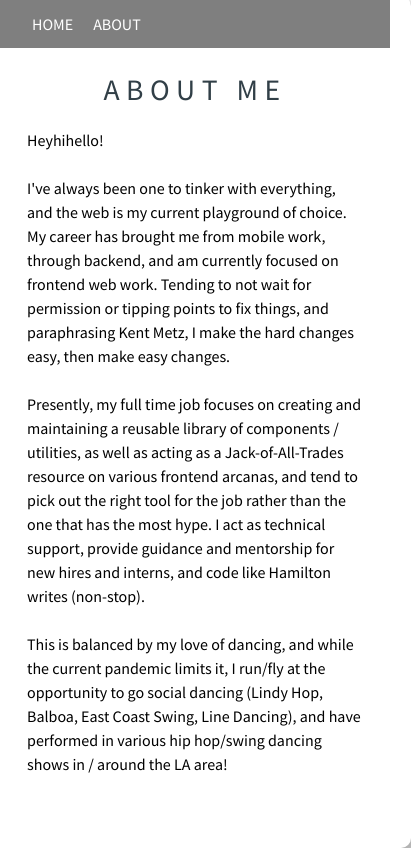
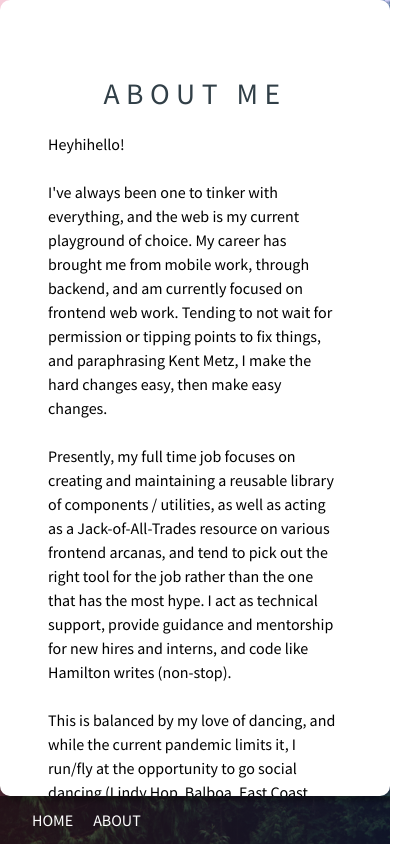
Before and after one commit to chrisarevir/personal-site, a React (Create React App) app: page /about in a window 390 px wide. Shown: the whole page, 411 px wide, since content can reach past the window. Built offline with nearby package versions, Linux system fonts and the light colour scheme.

Commit message:
fix: making it look good on mobile

```diff
--- a/src/components/Card.tsx
+++ b/src/components/Card.tsx
@@ -47,6 +47,17 @@ const Card = styled.section<{ state?: TransitionStatus }>`
       `;
     }
   }}
+
+  @media (max-width: 450px) {
+    bottom: 48px;
+    left: 0;
+    max-height: calc(100vh - 48px);
+    min-width: 0;
+    overflow: auto;
+    top: unset;
+    transform-origin: unset;
+    transform: unset;
+  }
 `;
 
 const AnimatedCard: React.FC = ({ children }) => {
--- a/src/components/Header.tsx
+++ b/src/components/Header.tsx
@@ -24,6 +24,10 @@ const Header = styled.header`
   a + a {
     margin-left: 20px;
   }
+
+  @media (max-width: 450px) {
+    bottom: 0;
+  }
 `;
 
 export default Header;
--- a/src/components/Icons.tsx
+++ b/src/components/Icons.tsx
@@ -11,18 +11,20 @@ const Container = styled.ul`
 
 const Row = styled.li`
   display: flex;
+  flex-wrap: wrap;
   justify-content: space-around;
-  padding: 0.675em 0.5em;
+  padding: 0 0.5em;
   width: 100%;
 `;
 
 const Icon = styled.a`
-  color: inherit;
   border-radius: 100%;
   border: solid 1px #c8cccf;
+  color: inherit;
   display: block;
   height: 3.75em;
   line-height: 3.75em;
+  margin-top: 0.675em;
   overflow: hidden;
   position: relative;
   text-align: center;
```
